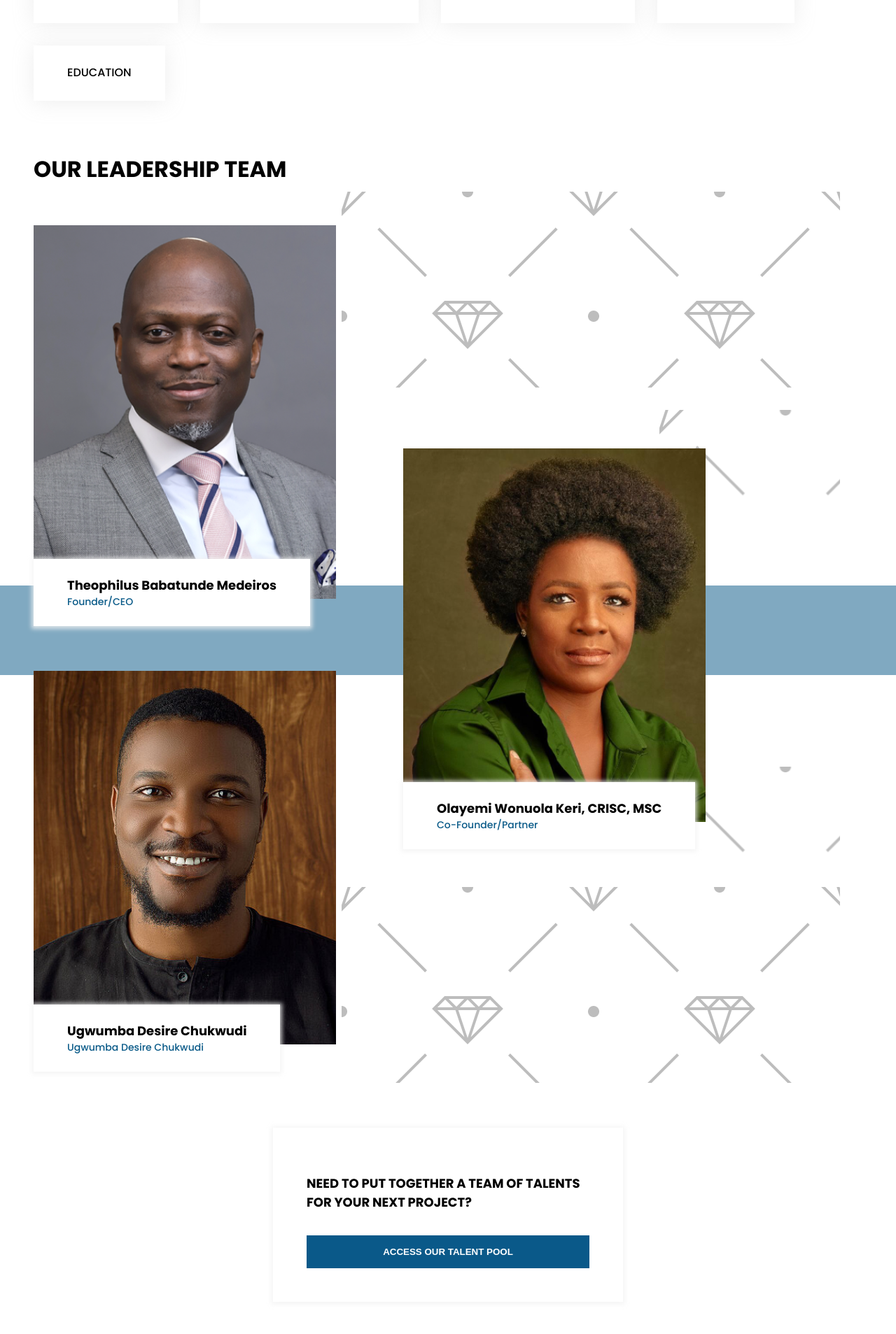
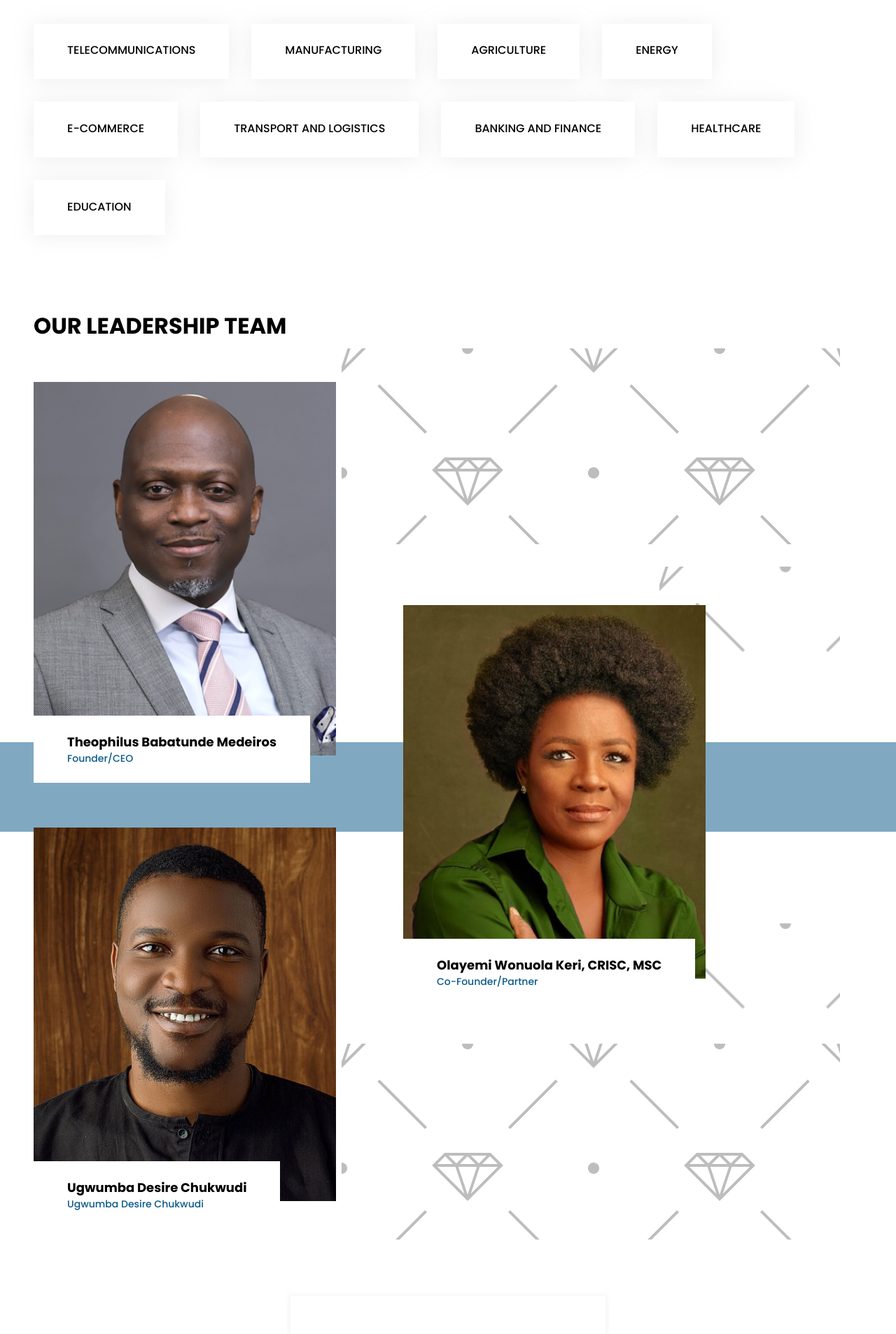
Before and after one commit to consoledot/Determinas, a Next.js app: page /about-us in a window 1280 px wide. Shown: the part 2946-4853 px from the top of the page at 70% size. Built offline with nearby package versions, Linux system fonts and the light colour scheme.

Commit message:
made updates

```diff
--- a/components/Contect Form/index.jsx
+++ b/components/Contect Form/index.jsx
@@ -56,9 +56,8 @@ export default function ContactForm({ contact }) {
         )}
 
         <p>
-          This site is protected by reCAPTCHA and the Google
-          <b>Privacy Policy</b> and
-          <b>Terms of Service</b> apply.
+          This site is protected by reCAPTCHA and the Google{" "}
+          <b>Privacy Policy</b> and <b>Terms of Service</b> apply.
         </p>
         <div className={styles.bottom}>
           <span>
--- a/components/Contect Form/index.module.css
+++ b/components/Contect Form/index.module.css
@@ -12,6 +12,11 @@
   background-color: white;
   color: #095a88;
   font-weight: 700;
+}
+.form button:hover {
+  background-color: #095a88;
+  color: white;
+  transition: all 0.2s ease-out;
 }
 .form section {
   max-width: 70rem;
--- a/styles/globals.css
+++ b/styles/globals.css
@@ -47,6 +47,9 @@ header {
   display: flex;
   align-items: center;
 }
+section {
+  padding: 3rem 0;
+}
 header .blur-bg {
   height: 100%;
   position: absolute;
@@ -59,7 +62,7 @@ header .blur-bg {
   }
 }
 header .blur-bg {
-  width: 50vw;
+  width: 40vw;
 }
 button {
   background-color: #0a5989;
@@ -78,7 +81,12 @@ button {
   background-size: cover;
 }
 .index {
-  backdrop-filter: blur(0px) !important;
+  backdrop-filter: blur(10px) !important;
+  background: linear-gradient(
+    138.02deg,
+    rgba(255, 255, 255, 0.42) 0%,
+    rgba(255, 255, 255, 0.07) 100%
+  );
 }
 .header-text-body {
   padding: 0rem 2rem;
@@ -109,6 +117,11 @@ button {
   font-size: 18px;
   font-weight: 700;
 }
+.header-text-body button {
+  font-weight: 700;
+  font-size: 18px;
+  padding: 1.5rem 3rem;
+}
 @media screen and (max-width: 700px) {
   .header-text-body {
     padding: 0 1.5rem;
@@ -125,6 +138,9 @@ button {
   }
   .header-text-body button {
     margin-top: 4rem;
+  }
+  header .blur-bg {
+    width: 50vw;
   }
 }
 .absolute-section {
@@ -202,7 +218,7 @@ button {
   gap: 1rem;
 }
 .container-section {
-  padding: 2rem 3rem;
+  padding: 4rem 3rem;
 }
 .section-list .flex > div {
   max-width: 500px;
@@ -349,9 +365,7 @@ button {
   padding: 1.5rem 3rem;
   bottom: -2rem;
   background-color: white;
-  box-shadow: 0px 1px 6px 3px rgba(243, 243, 243, 0.78);
-  -webkit-box-shadow: 0px 1px 6px 3px rgba(243, 243, 243, 0.78);
-  -moz-box-shadow: 0px 1px 6px 3px rgba(243, 243, 243, 0.78);
+  box-shadow: 0px 4px 30px rgba(189, 189, 189, 0.25);
 }
 .explore .item h5 {
   font-size: 18px;
@@ -423,9 +437,9 @@ button {
   }
 }
 .talent-pool {
-  max-width: 500px;
-  margin: 3rem auto;
-  padding: 3rem;
+  max-width: 450px;
+  margin: 4rem auto;
+  padding: 2rem;
   display: flex;
   gap: 1rem;
   flex-direction: column;
@@ -437,13 +451,20 @@ button {
   font-size: 18px;
   font-weight: 700;
   line-height: 27px;
+  text-align: center;
 }
+
 .talent-pool button {
   font-weight: 700;
+  width: 65%;
+  margin: 0 auto;
 }
 @media screen and (max-width: 700px) {
   .talent-pool {
     padding: 2rem;
+  }
+  .talent-pool button {
+    width: 90%;
   }
 }
 /* Service */
@@ -515,9 +536,9 @@ button {
   gap: 1rem;
 }
 .pagination span {
-  padding: 1.5rem 2rem;
+  padding: 0.5rem 1rem;
   border: 1px solid rgba(189, 189, 189, 0.7);
-  font-size: 23px;
+
   cursor: pointer;
   font-weight: 700;
 }
@@ -770,6 +791,9 @@ button {
   flex-direction: column;
   gap: 6rem;
 }
+.leadership .explore .item .text {
+  box-shadow: none !important;
+}
 .top,
 .bottom,
 .paint {
```
